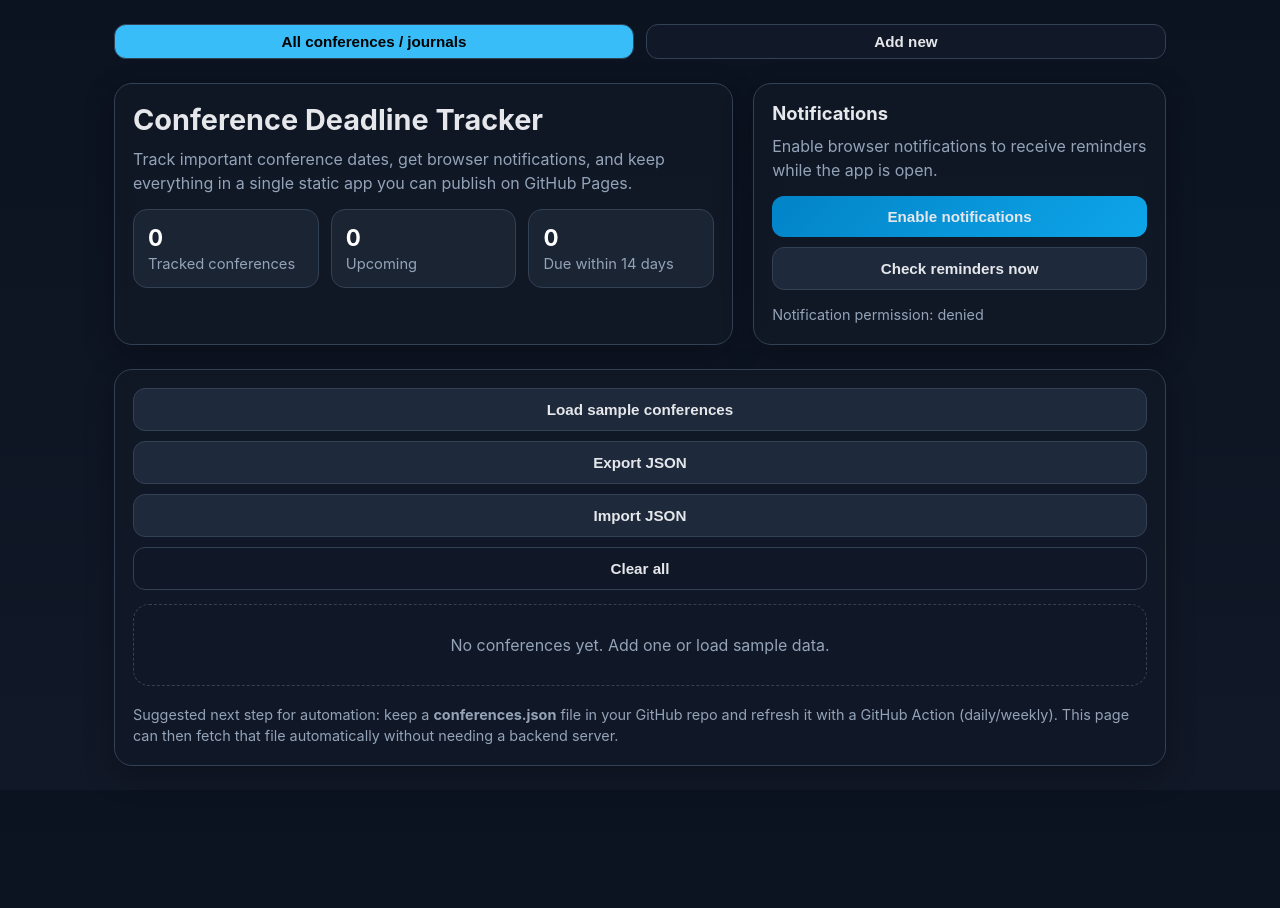
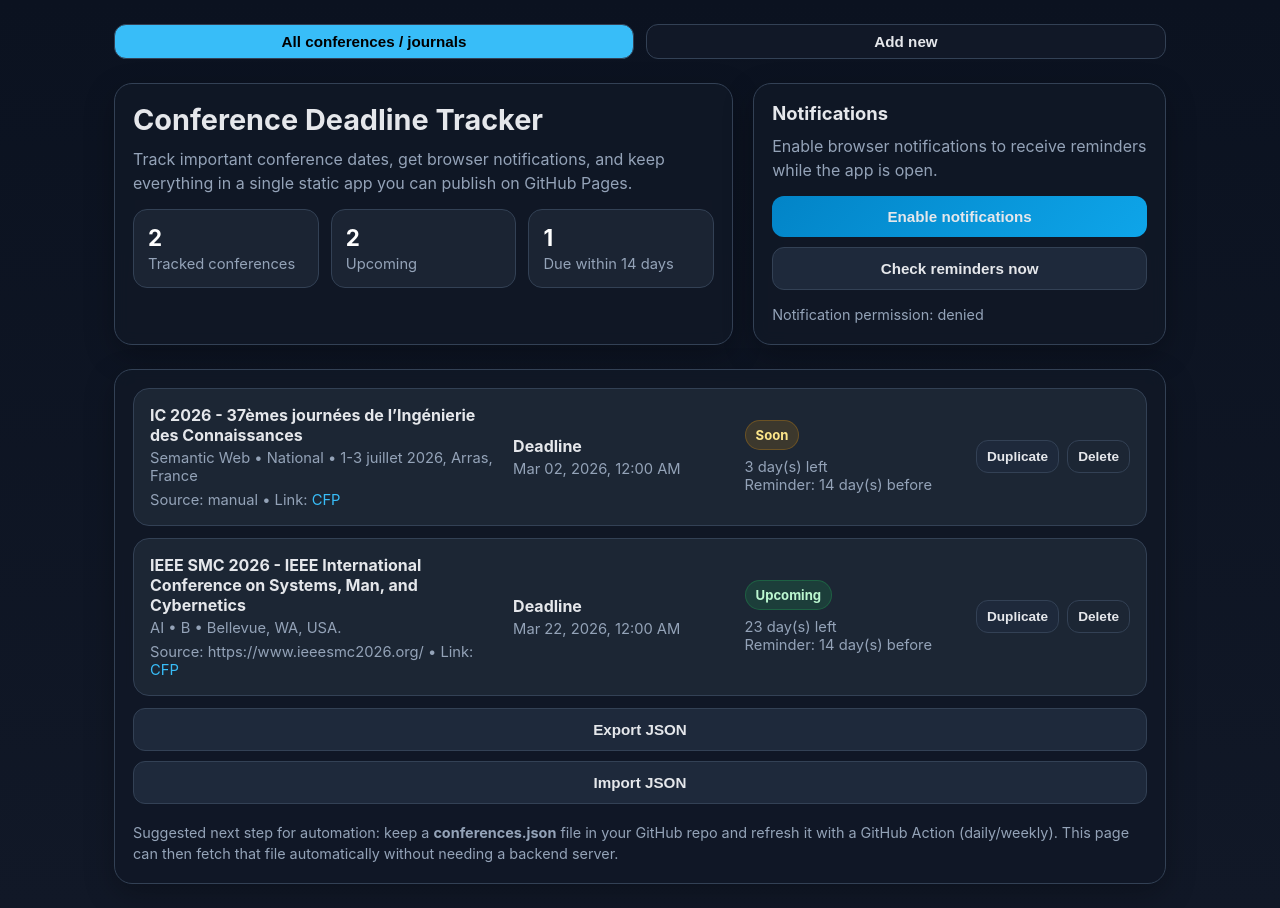
Before and after one commit to lengocluyen/lengocluyen.github.io, a Jekyll site: the page built from conferences.html, in a window 1280 px wide. Built offline with Jekyll 4.4.1, drawn with Linux system fonts in a browser that asks for light colours; some of the changed lines change nothing that is shown.

Commit message:
update 4

```diff
--- a/conferences.html
+++ b/conferences.html
@@ -274,13 +274,11 @@ permalink: /conferences.html
       </section>
 
       <section class="panel" style="margin-top: 22px;">
-        <div class="toolbar">
-          <button class="secondary" id="loadSampleBtn">Load sample conferences</button>
+        <div id="list" class="list"></div>
+        <div class="toolbar" style="margin-top:12px;">
           <button class="secondary" id="exportBtn">Export JSON</button>
           <button class="secondary" id="importBtn">Import JSON</button>
-          <button class="ghost" id="clearBtn">Clear all</button>
         </div>
-        <div id="list" class="list"></div>
         <div class="footer-note">
           Suggested next step for automation: keep a <strong>conferences.json</strong> file in your GitHub repo and refresh it with a GitHub Action (daily/weekly). This page can then fetch that file automatically without needing a backend server.
         </div>
@@ -319,8 +317,8 @@ permalink: /conferences.html
 
   <script>
     const STORAGE_KEY = 'conference-deadline-tracker-v1';
-    let conferences = loadConferences();
-    let notifiedMap = loadNotifiedMap();
+    let conferences = [];
+    let notifiedMap = {};
 
     const els = {
       list: document.getElementById('list'),
@@ -342,7 +340,21 @@ permalink: /conferences.html
       return `${Date.now()}-${Math.random().toString(36).slice(2, 8)}`;
     }
 
-    function loadConferences() {
+    async function loadConferences() {
+      // try to fetch a JSON file from the site root first
+      try {
+        const resp = await fetch('conferences.json');
+        if (resp.ok) {
+          const data = await resp.json();
+          if (Array.isArray(data)) {
+            return data;
+          }
+        }
+      } catch (e) {
+        // ignore, fall back to storage
+      }
+
+      // fallback to localStorage if fetch failed or returned non-array
       try {
         const raw = localStorage.getItem(STORAGE_KEY);
         return raw ? JSON.parse(raw) : [];
@@ -504,29 +516,6 @@ permalink: /conferences.html
     window.deleteConference = deleteConference;
     window.duplicateConference = duplicateConference;
 
-    function loadSampleData() {
-      const now = new Date();
-      const addDays = days => {
-        const d = new Date(now);
-        d.setDate(d.getDate() + days);
-        d.setHours(23, 59, 0, 0);
-        return d.toISOString().slice(0, 16);
-      };
-
-      conferences = [
-        { id: uid(), name: 'AAAI 2027', rank: 'A*', location: 'Sample', url: '', deadline: addDays(12), notifyDays: 14, category: 'AI', source: 'sample' },
-        { id: uid(), name: 'ACL 2027', rank: 'A*', location: 'Sample', url: '', deadline: addDays(35), notifyDays: 21, category: 'NLP', source: 'sample' },
-        { id: uid(), name: 'WWW 2027', rank: 'A*', location: 'Sample', url: '', deadline: addDays(48), notifyDays: 21, category: 'AI', source: 'sample' },
-        { id: uid(), name: 'ISWC 2027', rank: 'A', location: 'Sample', url: '', deadline: addDays(22), notifyDays: 14, category: 'Semantic Web', source: 'sample' },
-        { id: uid(), name: 'LAK 2027', rank: 'A', location: 'Sample', url: '', deadline: addDays(8), notifyDays: 10, category: 'EdTech', source: 'sample' }
-      ];
-
-      notifiedMap = {};
-      saveConferences();
-      saveNotifiedMap();
-      render();
-      runReminderCheck();
-    }
 
     async function requestNotificationPermission() {
       if (!('Notification' in window)) {
@@ -597,21 +586,9 @@ permalink: /conferences.html
       input.click();
     }
 
-    function clearAll() {
-      const ok = confirm('Delete all conferences from local storage?');
-      if (!ok) return;
-      conferences = [];
-      notifiedMap = {};
-      saveConferences();
-      saveNotifiedMap();
-      render();
-    }
-
     document.getElementById('addBtn').addEventListener('click', addConference);
-    document.getElementById('loadSampleBtn').addEventListener('click', loadSampleData);
     document.getElementById('exportBtn').addEventListener('click', exportJson);
     document.getElementById('importBtn').addEventListener('click', importJson);
-    document.getElementById('clearBtn').addEventListener('click', clearAll);
     document.getElementById('enableNotifBtn').addEventListener('click', requestNotificationPermission);
     document.getElementById('checkNowBtn').addEventListener('click', runReminderCheck);
 
@@ -629,10 +606,16 @@ permalink: /conferences.html
     // initial state
     showTab('list');
 
-    updateNotifStatus(typeof Notification !== 'undefined' ? Notification.permission : 'unsupported');
-    render();
-    runReminderCheck();
-    setInterval(runReminderCheck, 60 * 1000);
+    // after functions defined we initialize
+    (async () => {
+      conferences = await loadConferences();
+      notifiedMap = loadNotifiedMap();
+
+      updateNotifStatus(typeof Notification !== 'undefined' ? Notification.permission : 'unsupported');
+      render();
+      runReminderCheck();
+      setInterval(runReminderCheck, 60 * 1000);
+    })();
   </script>
 </body>
 </html>
--- /dev/null
+++ b/conferences.json
@@ -0,0 +1,24 @@
+[
+  {
+    "id": "1772197712209-4x8v9q",
+    "name": "IC 2026 - 37èmes journées de l’Ingénierie des Connaissances",
+    "rank": "National",
+    "location": "1-3 juillet 2026, Arras, France",
+    "url": "https://pfia26.cril.fr/conf%C3%A9rences/ic/",
+    "deadline": "2026-03-02T00:00",
+    "notifyDays": 14,
+    "category": "Semantic Web",
+    "source": ""
+  },
+  {
+    "id": "1772197928406-3pi0n3",
+    "name": "IEEE SMC 2026 - IEEE International Conference on Systems, Man, and Cybernetics",
+    "rank": "B",
+    "location": "Bellevue, WA, USA.",
+    "url": "https://www.ieeesmc2026.org/",
+    "deadline": "2026-03-22T00:00",
+    "notifyDays": 14,
+    "category": "AI",
+    "source": "https://www.ieeesmc2026.org/"
+  }
+]
```
